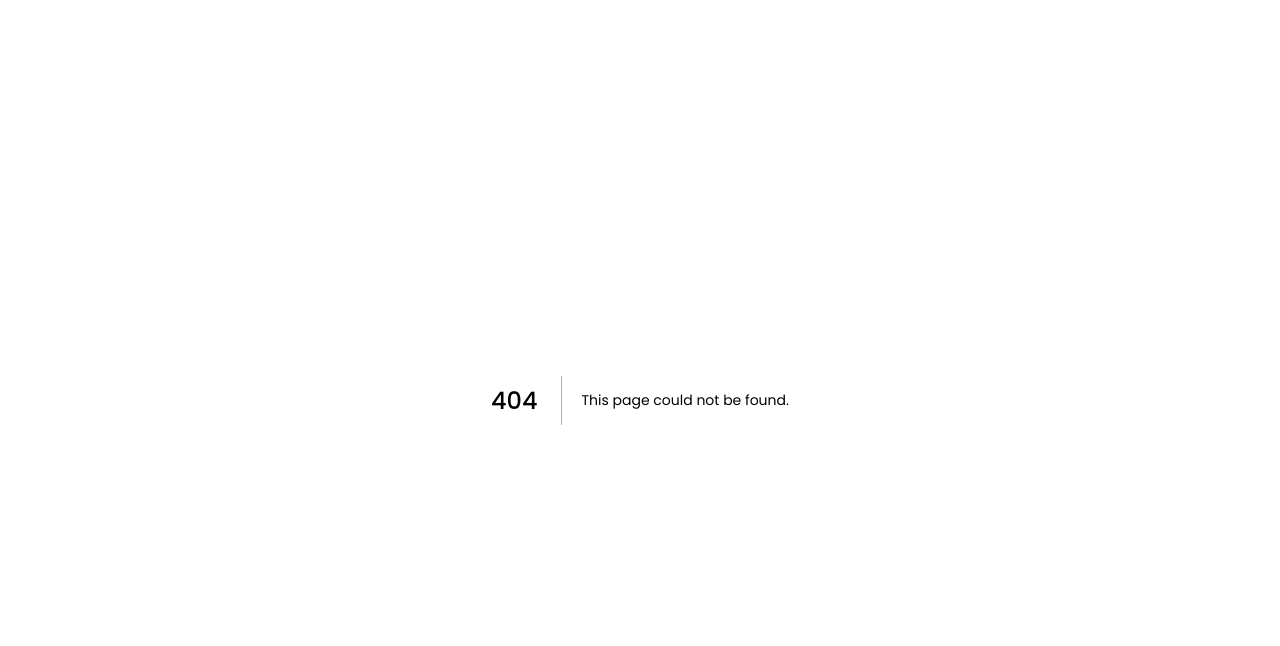
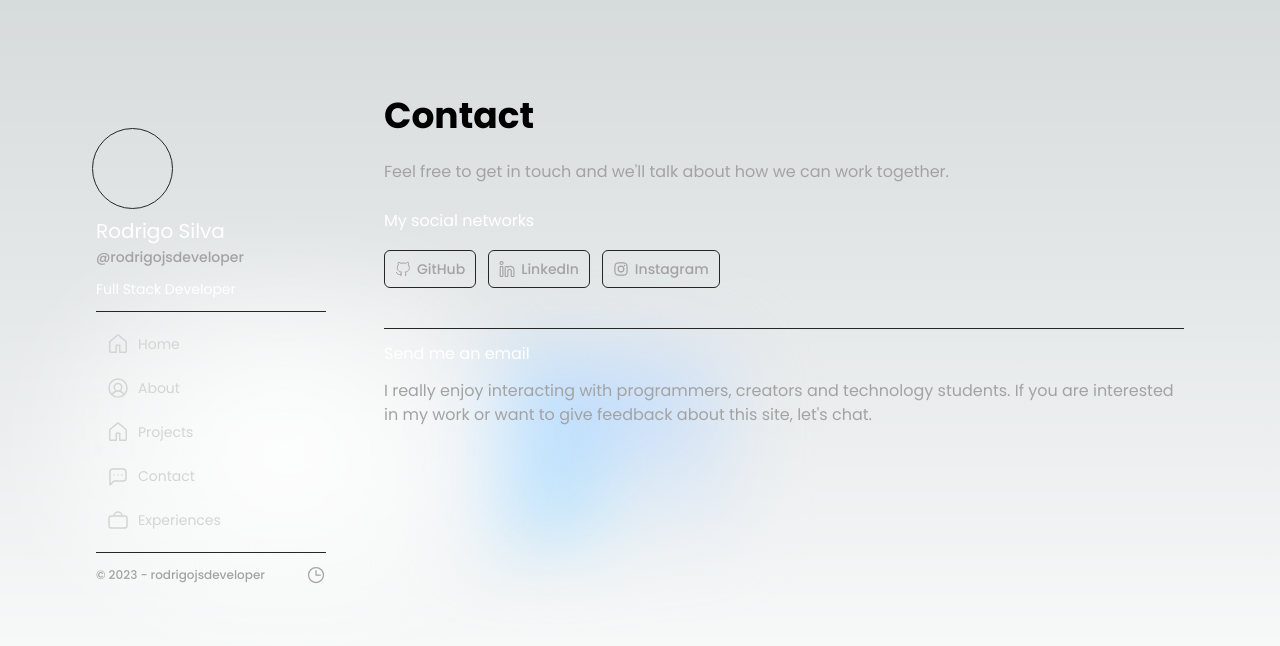
Before and after one commit to rodrigojsdeveloper/rodrigojs.dev, a Next.js app: page /contact in a window 1280 px wide. Before the commit this address had no page. Shown: the top 646 px of the page. Built offline with nearby package versions, Linux system fonts and the light colour scheme.

Commit message:
feat: add Contact page

```diff
--- /dev/null
+++ b/src/app/contact/page.tsx
@@ -0,0 +1,107 @@
+import { Paragraphy } from "@/components/Paragraphy";
+import { Header } from "@/components/Header";
+import { Line } from "@/components/Line";
+
+export default function Contact() {
+  return (
+    <main className="w-full max-w-6xl min-h-screen relative flex flex-row justify-between m-auto py-24 px-8">
+      <div className="mt-12 relative centralize-background flex place-items-center before:absolute before:h-[300px] before:w-[480px] before:-translate-x-1/2 before:rounded-full before:bg-gradient-radial before:from-white before:to-transparent before:blur-2xl before:content-[''] after:absolute after:-z-20 after:h-[180px] after:w-[240px] after:translate-x-1/3 after:bg-gradient-conic after:from-sky-200 after:via-blue-200 after:blur-2xl after:content-[''] before:dark:bg-gradient-to-br before:dark:from-transparent before:dark:to-blue-700 before:dark:opacity-10 after:dark:from-sky-900 after:dark:via-[#0141ff] after:dark:opacity-40 before:lg:h-[360px] z-[-1]">
+        <div className="relative dark:drop-shadow-[0_0_0.3rem_#ffffff70] dark:invert" />
+      </div>
+
+      <Header />
+
+      <div className="w-full max-w-800">
+        <h2 className="font-bold text-4xl">Contact</h2>
+
+        <Paragraphy
+          text="Feel free to get in touch and we'll talk about how we can work together."
+          style="text-md my-6"
+        />
+
+        <h3 className="text-gray-1 font-normal text-md leading-relaxed">
+          My social networks
+        </h3>
+
+        <nav className="flex flex-wrap gap-3 mt-4 mb-6">
+          <a
+            target="_blank"
+            href="https://github.com/rodrigojsdeveloper/"
+            className="w-full max-w-fit flex items-center gap-1.5 py-2 px-2.5 border border-solid border-gray-5 font-medium text-sm text-gray-3 duration-300 rounded-def mb-4 hover:bg-gray-2 active:bg-gray-6 active:border-gray-6"
+          >
+            <svg
+              xmlns="http://www.w3.org/2000/svg"
+              width="16"
+              height="16"
+              viewBox="0 0 24 24"
+            >
+              <g
+                fill="none"
+                stroke="#A3A3A3"
+                stroke-linecap="round"
+                stroke-linejoin="round"
+                stroke-width="1.5"
+              >
+                <path d="M16 22.027v-2.87a3.37 3.37 0 0 0-.94-2.61c3.14-.35 6.44-1.54 6.44-7a5.44 5.44 0 0 0-1.5-3.75a5.07 5.07 0 0 0-.09-3.77s-1.18-.35-3.91 1.48a13.38 13.38 0 0 0-7 0c-2.73-1.83-3.91-1.48-3.91-1.48A5.07 5.07 0 0 0 5 5.797a5.44 5.44 0 0 0-1.5 3.78c0 5.42 3.3 6.61 6.44 7a3.37 3.37 0 0 0-.94 2.58v2.87" />
+                <path d="M9 20.027c-3 .973-5.5 0-7-3" />
+              </g>
+            </svg>
+            GitHub
+          </a>
+          <a
+            target="_blank"
+            href="https://www.linkedin.com/in/rodrigo-de-jesus-silva/"
+            className="w-full max-w-fit flex items-center gap-1.5 py-2 px-2.5 border border-solid border-gray-5 font-medium text-sm text-gray-3 duration-300 rounded-def mb-4 hover:bg-gray-2 active:bg-gray-6 active:border-gray-6"
+          >
+            <svg
+              xmlns="http://www.w3.org/2000/svg"
+              width="16"
+              height="16"
+              viewBox="0 0 14 14"
+            >
+              <path
+                fill="none"
+                stroke="#A3A3A3"
+                stroke-linecap="round"
+                stroke-linejoin="round"
+                d="M3.54 1.71a1.33 1.33 0 0 1-1.3 1.34A1.36 1.36 0 0 1 .93 1.71A1.34 1.34 0 0 1 2.24.43a1.33 1.33 0 0 1 1.3 1.28ZM1.07 5.43c0-.77.49-.65 1.17-.65s1.16-.12 1.16.65v7.5c0 .78-.49.62-1.16.62s-1.17.16-1.17-.62Zm4.35 0c0-.43.16-.59.41-.64s1.11 0 1.41 0s.42.49.41.86a2.51 2.51 0 0 1 2.24-1a3 3 0 0 1 3.18 3.13v5.12c0 .78-.48.62-1.16.62s-1.16.16-1.16-.62v-4a1.44 1.44 0 0 0-1.52-1.56a1.45 1.45 0 0 0-1.48 1.59v4c0 .78-.49.62-1.17.62s-1.16.16-1.16-.62Z"
+              />
+            </svg>
+            LinkedIn
+          </a>
+          <a
+            target="_blank"
+            href="https://www.instagram.com/eurodrigojs/"
+            className="w-full max-w-fit flex items-center gap-1.5 py-2 px-2.5 border border-solid border-gray-5 font-medium text-sm text-gray-3 duration-300 rounded-def mb-4 hover:bg-gray-2 active:bg-gray-6 active:border-gray-6"
+          >
+            <svg
+              xmlns="http://www.w3.org/2000/svg"
+              width="16"
+              height="16"
+              viewBox="0 0 24 24"
+            >
+              <path
+                fill="#A3A3A3"
+                d="M17.34 5.46a1.2 1.2 0 1 0 1.2 1.2a1.2 1.2 0 0 0-1.2-1.2Zm4.6 2.42a7.59 7.59 0 0 0-.46-2.43a4.94 4.94 0 0 0-1.16-1.77a4.7 4.7 0 0 0-1.77-1.15a7.3 7.3 0 0 0-2.43-.47C15.06 2 14.72 2 12 2s-3.06 0-4.12.06a7.3 7.3 0 0 0-2.43.47a4.78 4.78 0 0 0-1.77 1.15a4.7 4.7 0 0 0-1.15 1.77a7.3 7.3 0 0 0-.47 2.43C2 8.94 2 9.28 2 12s0 3.06.06 4.12a7.3 7.3 0 0 0 .47 2.43a4.7 4.7 0 0 0 1.15 1.77a4.78 4.78 0 0 0 1.77 1.15a7.3 7.3 0 0 0 2.43.47C8.94 22 9.28 22 12 22s3.06 0 4.12-.06a7.3 7.3 0 0 0 2.43-.47a4.7 4.7 0 0 0 1.77-1.15a4.85 4.85 0 0 0 1.16-1.77a7.59 7.59 0 0 0 .46-2.43c0-1.06.06-1.4.06-4.12s0-3.06-.06-4.12ZM20.14 16a5.61 5.61 0 0 1-.34 1.86a3.06 3.06 0 0 1-.75 1.15a3.19 3.19 0 0 1-1.15.75a5.61 5.61 0 0 1-1.86.34c-1 .05-1.37.06-4 .06s-3 0-4-.06a5.73 5.73 0 0 1-1.94-.3a3.27 3.27 0 0 1-1.1-.75a3 3 0 0 1-.74-1.15a5.54 5.54 0 0 1-.4-1.9c0-1-.06-1.37-.06-4s0-3 .06-4a5.54 5.54 0 0 1 .35-1.9A3 3 0 0 1 5 5a3.14 3.14 0 0 1 1.1-.8A5.73 5.73 0 0 1 8 3.86c1 0 1.37-.06 4-.06s3 0 4 .06a5.61 5.61 0 0 1 1.86.34a3.06 3.06 0 0 1 1.19.8a3.06 3.06 0 0 1 .75 1.1a5.61 5.61 0 0 1 .34 1.9c.05 1 .06 1.37.06 4s-.01 3-.06 4ZM12 6.87A5.13 5.13 0 1 0 17.14 12A5.12 5.12 0 0 0 12 6.87Zm0 8.46A3.33 3.33 0 1 1 15.33 12A3.33 3.33 0 0 1 12 15.33Z"
+              />
+            </svg>
+            Instagram
+          </a>
+        </nav>
+
+        <Line />
+
+        <h3 className="text-gray-1 font-normal text-md leading-relaxed">
+          Send me an email
+        </h3>
+
+        <Paragraphy
+          text="I really enjoy interacting with programmers, creators and technology
+          students. If you are interested in my work or want to give feedback
+          about this site, let's chat."
+          style="text-md mt-3"
+        />
+      </div>
+    </main>
+  );
+}
--- a/tailwind.config.ts
+++ b/tailwind.config.ts
@@ -11,7 +11,7 @@ const config: Config = {
       colors: {
         gray: {
           1: "rgb(255 255 255/1)",
-          2: "rgb(38 38 38/1)",
+          2: "#262626",
           3: "#A3A3A3",
           4: "#D4D4D4",
           5: "rgb(38 38 38/1)",
```
